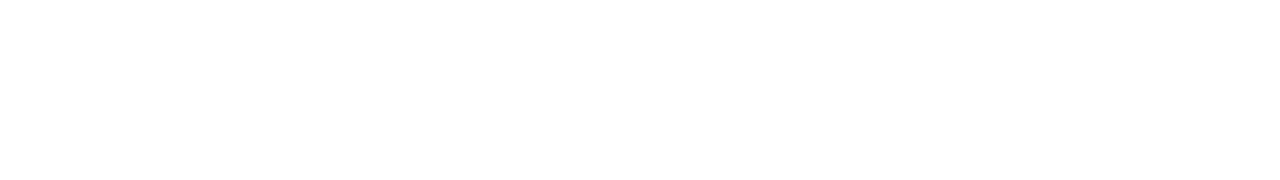
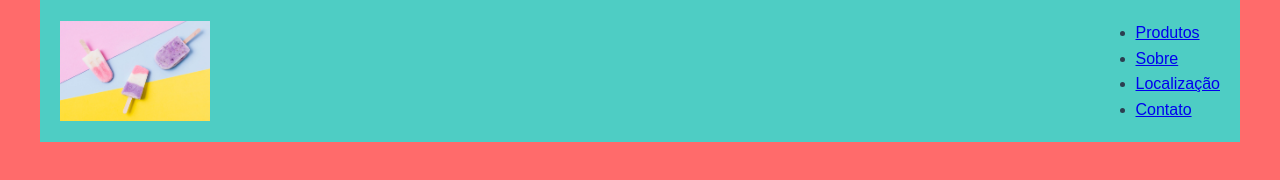
Before and after one commit to nathandacunha/Picoleteria--revisao-, a plain HTML site: page pages/index.html in a window 1280 px wide. Drawn offline with Linux system fonts and the light colour scheme.

Commit message:
att html e css

```diff
--- a/pages/index.html
+++ b/pages/index.html
@@ -6,7 +6,38 @@
         <link rel="stylesheet" href="../style/style.css">
         <title>Picoleteria</title>
     </head>
+
     <body>
+
+        <header> <!-- Cabeçalho-->
+            <div id="cabecalho">
+                <img src="../image/colecao_picoles.jpg" alt="" id = "logo">
+                <nav id="menu">
+                    <ul>
+                        <li>
+                            <a href="#produtos">Produtos</a>
+                        </li>
+                        <li>
+                            <a href="#sobre">Sobre </a>
+                        </li>
+                        <li>
+                            <a href="#localizacao">Localização</a>
+                        </li>
+                        <li>
+                            <a href="#contato">Contato</a>
+                        </li>
+                    </ul>
+                </nav>
+            </div>
+        </header>
+
+        <main>
+
+        </main>
+
+        <footer>
+
+        </footer>
 
     </body>
 </html>
--- a/style/style.css
+++ b/style/style.css
@@ -1,5 +1,26 @@
 * {
     padding: 0;
     margin: 0;
-    box-sizing: border-box;
 }
+
+body {
+    font-family: Arial, Helvetica, sans-serif;
+    line-height: 1.6;
+    color: #2C3E50;
+    background-color: #ff6b6b;
+    max-width: 1200px;
+    margin: 0 auto;
+}
+
+#cabecalho {
+    display: flex;
+    justify-content: space-between;
+    align-items: center;
+    padding: 20px;
+    background-color: #4ecdc4;
+}
+
+#logo {
+    max-width: 150px;
+    height: auto;
+}
```
Lines whose indentation alone changed are shown as unchanged.
